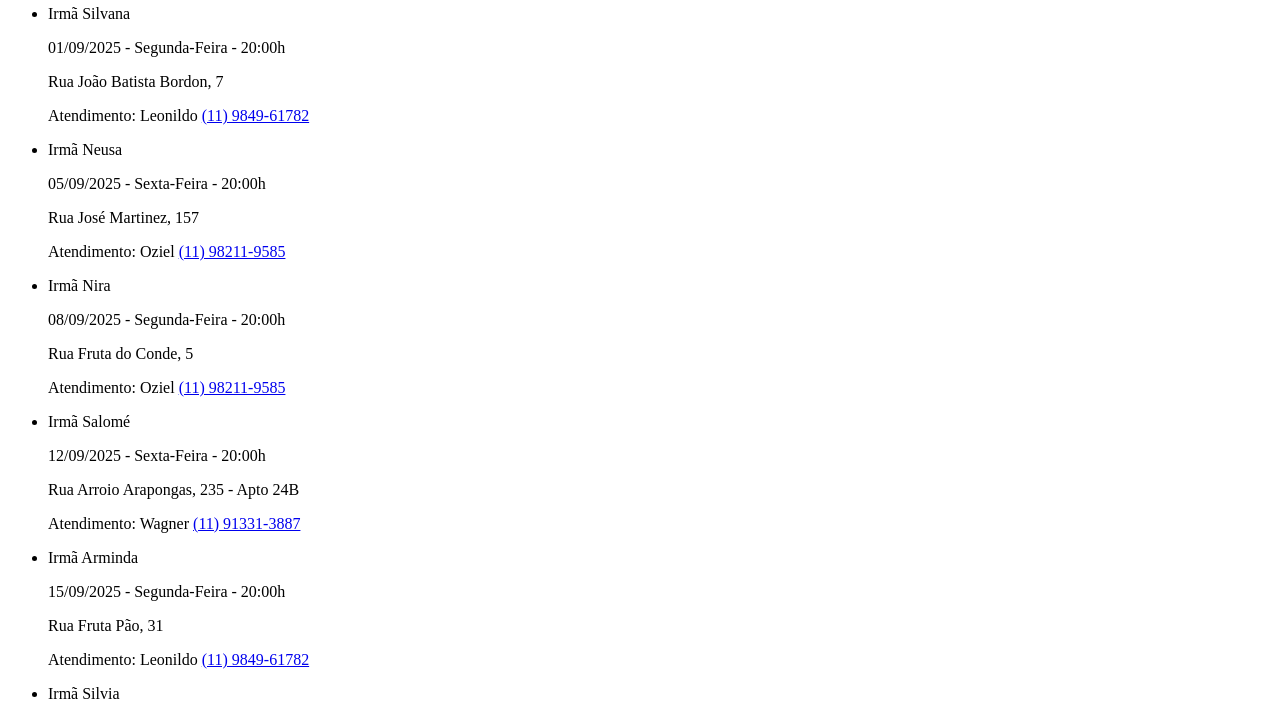
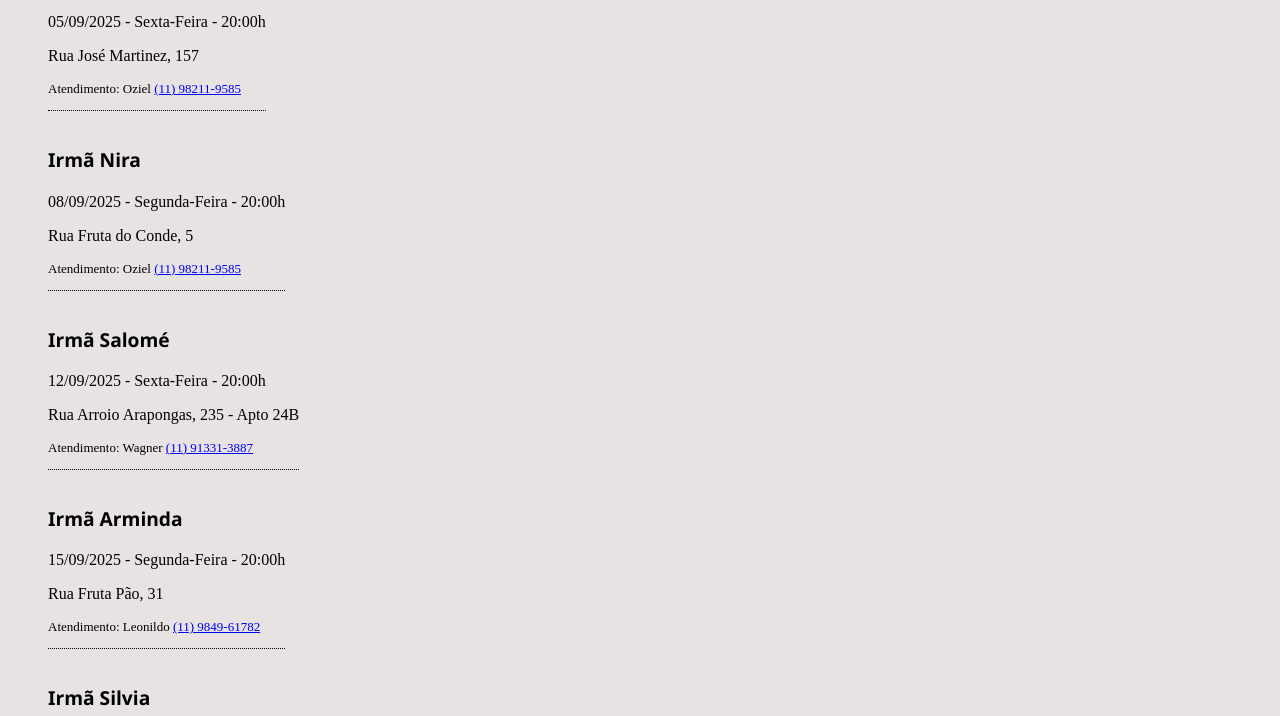
Before and after one commit to Edukamarques-estudos/visitas_CCB_2025-9, a plain HTML site: page index.html in a window 1280 px wide. Shown: the part 500-1216 px from the top of the page. Drawn offline with Linux system fonts and the light colour scheme.

Commit message:
Update index.html

```diff
--- a/index.html
+++ b/index.html
@@ -5,7 +5,7 @@
 <meta http-equiv="X-UA-Compatible" content="IE=edge">
 <meta name="viewport" content="width=device-width, initial-scale=1.0">
 <title>Agenda Setembro/2025</title>
-<link rel="stylesheet" href="css_geral - cópia.css">
+<link rel="stylesheet" href="css_geral.css">
 </head>
 <body>
 
```
